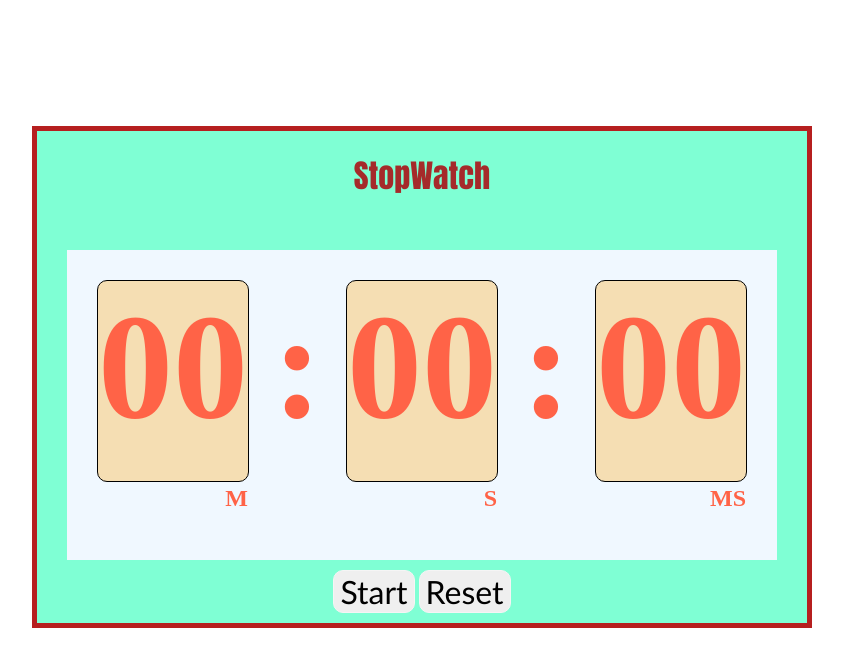
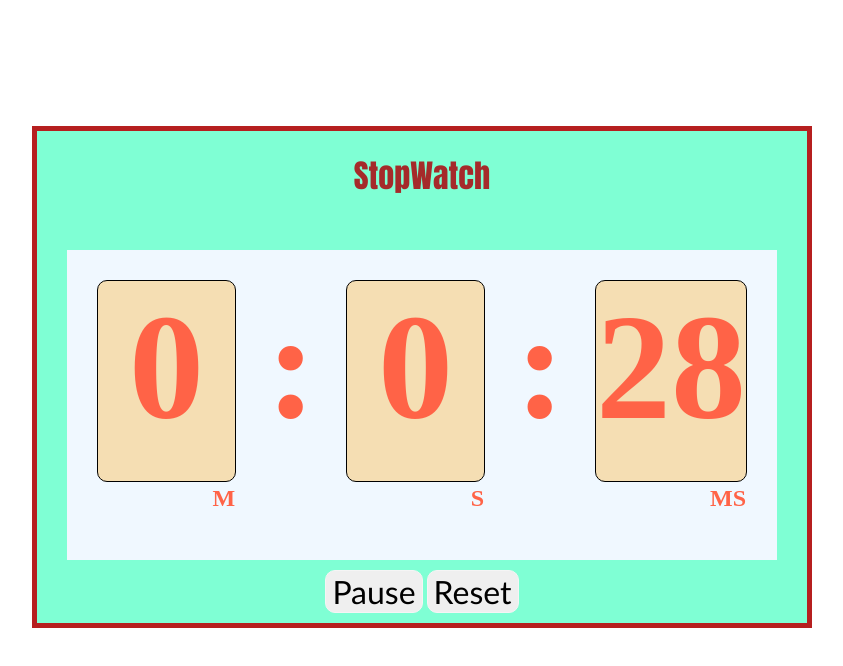
Before and after one commit to anittaaj/StopWatch, a plain HTML site: page index.html in a window 1280 px wide. Both pictures are taken after a click on the button "Start". Shown: the whole page, without its empty margins (218-1061 px from the left). Drawn offline with Linux system fonts and the light colour scheme.

Commit message:
watch designed

```diff
--- a/index.css
+++ b/index.css
@@ -46,7 +46,7 @@ h1{
     height: 200px;
     background-color: aliceblue;
 }
-h2{
+h2,#M ,#S, #MS{
     margin: auto;
     width: max-content;
     color: tomato;
--- a/index.html
+++ b/index.html
@@ -15,21 +15,21 @@
         <!--Watch setup-->
         <div class="container">
             <div id="minutes">
-                <h2>00</h2>
+                <h2 id="M">00</h2>
                 <h4>M</h4>
             </div>
             <div id="one">
                 <h2>:</h2>
             </div>
             <div id="seconds">
-                <h2>00</h2>
+                <h2 id="S">00</h2>
                 <h4>S</h4>
             </div>
             <div id="two">
                 <h2>:</h2>
             </div>
             <div id="mili">
-                <h2>00</h2>
+                <h2 id="MS">00</h2>
                 <h4>MS</h4>
             </div>
         </div>
--- a/index.js
+++ b/index.js
@@ -0,0 +1,73 @@
+let m=0,s=0,ms=0;
+
+
+var minutes=document.getElementById('minutes');
+var seconds=document.getElementById('seconds');
+var milisec=document.getElementById('mili');
+
+
+let st=0;
+let interval="";
+
+function watch1()
+{
+    ms++;
+    if(ms/60 === 1)
+    {
+        ms=0;
+        s++;
+        if(s/60 === 1)
+        {
+            s=0;
+            m++;
+        }
+    }
+
+    if(ms < 10)
+    {
+        milisec='0';
+    }
+    else
+    {
+        milisec=ms;
+    }
+
+    if(s < 10)
+    {
+        seconds='0';
+    }
+    else
+    {
+        seconds=s;
+    }
+
+
+    if(m < 10)
+    {
+        minutes='0';
+    }
+    else
+    {
+        minutes=m;
+    }
+
+    document.getElementById('M').innerHTML=m;
+    document.getElementById('S').innerHTML=s;
+    document.getElementById('MS').innerHTML=ms;
+}
+
+
+function watch()
+{
+    if(st==0)
+    {
+        interval=window.setInterval(watch1,100);
+        document.getElementById('b1').innerHTML='Pause';
+    }
+    else if(st == 1)
+    {
+        window.clearIntervalInterval(interval);
+        document.getElementById('b1').innerHTML='Start';
+    }
+
+}
```
